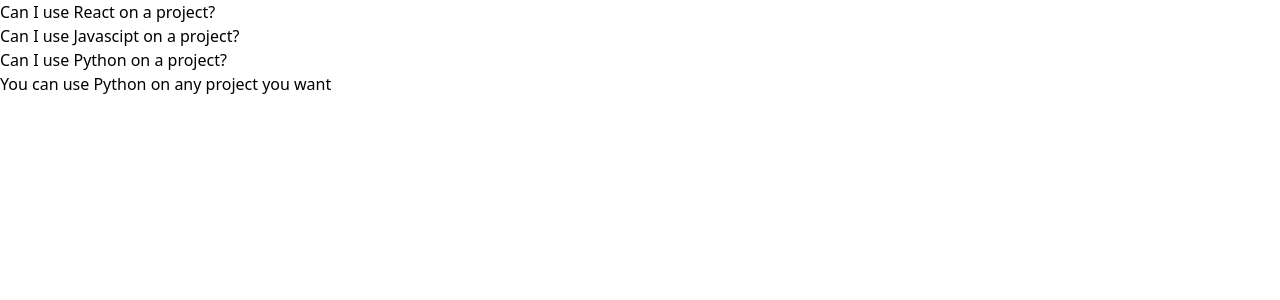
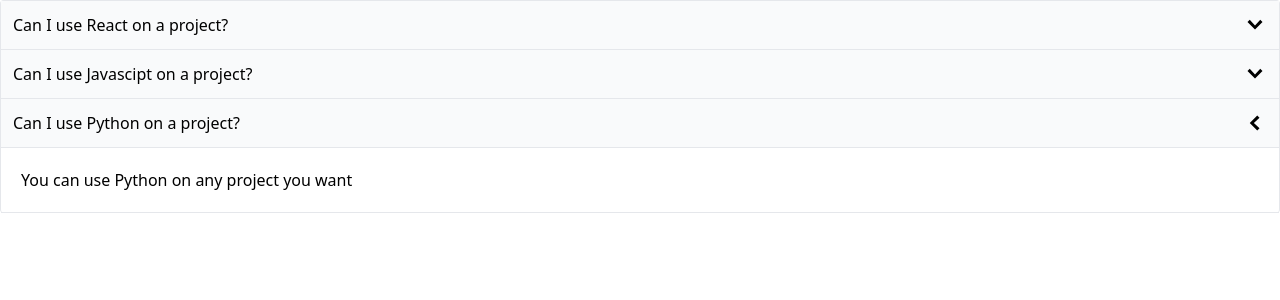
Before and after one commit to verina-dinata/comps, a React (Create React App) app: page / in a window 1280 px wide. Shown: the top 300 px of the page. Built offline with nearby package versions, Linux system fonts and the light colour scheme.

Commit message:
add styling

```diff
--- a/src/components/Accordion.js
+++ b/src/components/Accordion.js
@@ -1,4 +1,5 @@
 import { useState } from 'react';
+import { GoChevronDown, GoChevronLeft } from "react-icons/go";
 
 function Accordion({ items }) {
   const [expandedIndex, setExpandedIndex] = useState(2);
@@ -10,18 +11,26 @@
   const renderedItems = items.map((item, index) => {
     const isExpanded = index === expandedIndex;
 
+    const icon = (
+    <span className='text-2xl'>
+      {isExpanded ? <GoChevronLeft /> : <GoChevronDown />}
+    </span>);
+
     return (
       <div key={item.id}>
-        <div onClick={() => handleClick(index)}>{item.label}</div>
+        <div className='flex justify-between p-3 bg-gray-50 border-b items-center cursor-pointer' onClick={() => handleClick(index)}>
+          {item.label}
+          {icon}
+          </div>
         {/* // React doesn't print True, false, undefined, null
         // JS && will print the 1st falsy value or the last truthy value */}
-        {isExpanded && <div>{item.content}</div>}
+        {isExpanded && <div className='border-b p-5'>{item.content}</div>}
       </div>
     );
   });
 
   return (
-    <div>
+    <div className='border-x border-t rounded'>
       {renderedItems}
     </div>
   );
```
